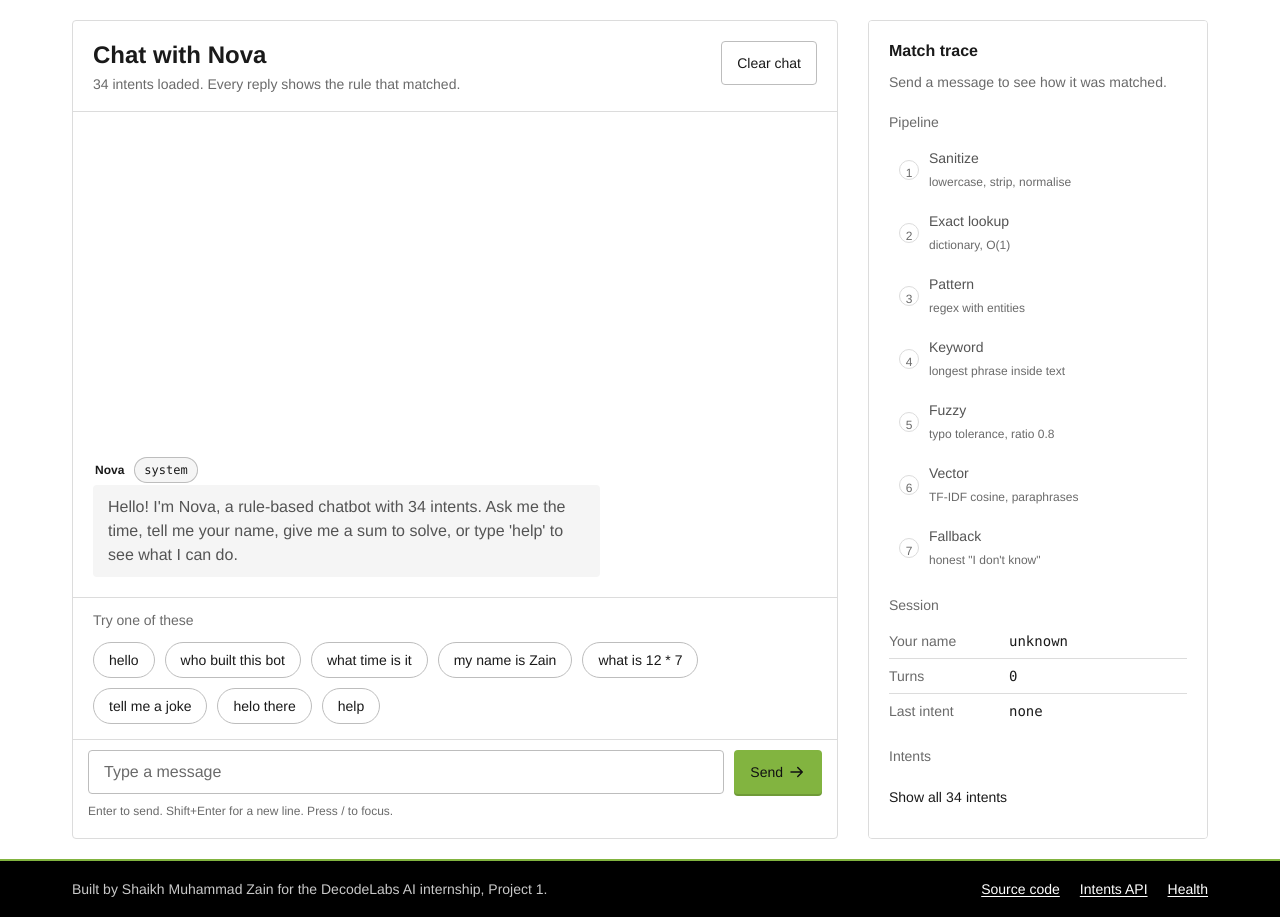
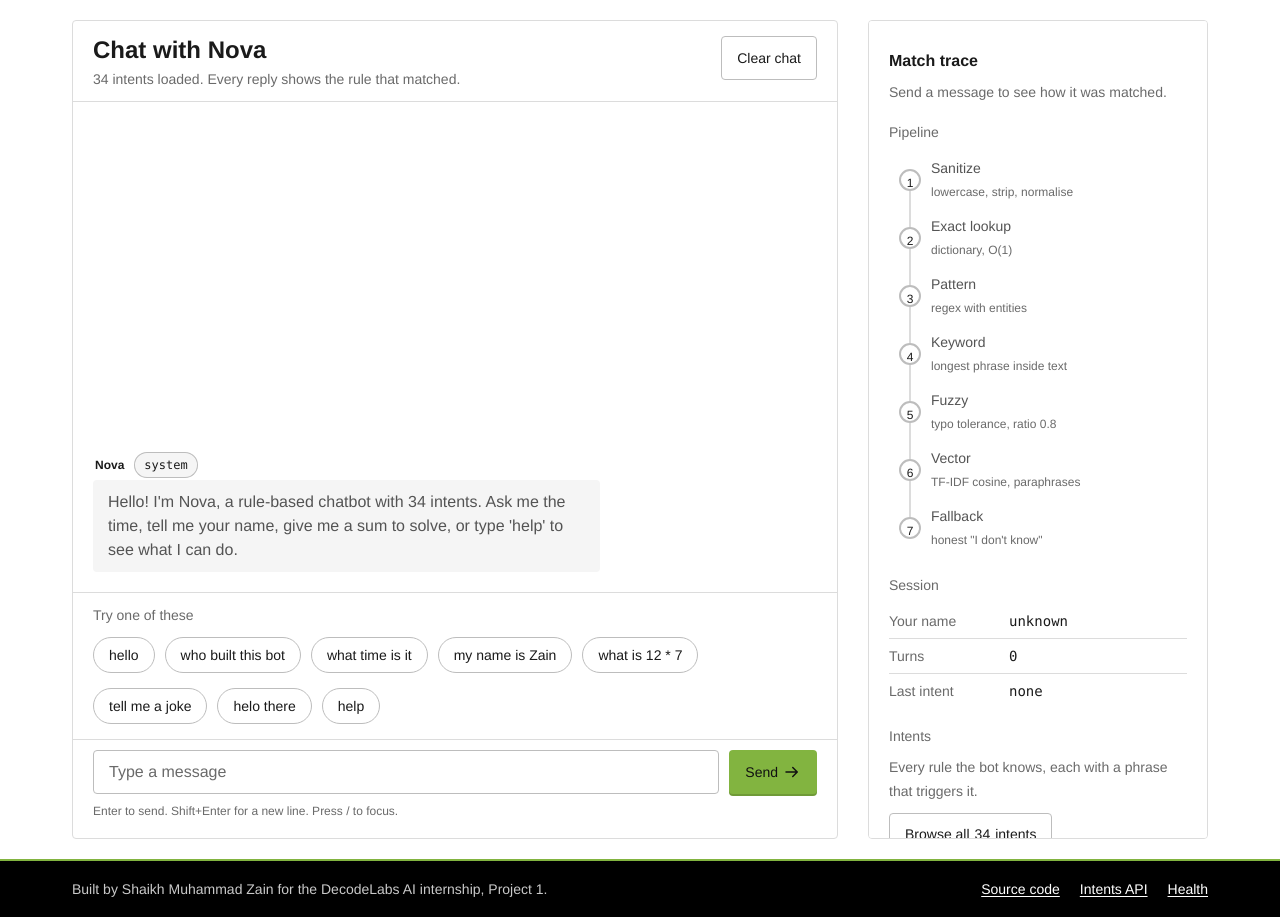
Before and after one commit to ZainDev04/Rule-based-chatbot, a Flask app: page / in a window 1280 px wide. Shown: the part 62-979 px from the top of the page. Run offline with Flask 3, Linux system fonts and the light colour scheme.

Commit message:
Fix the second round of usability audit findings
Move the intent list out of the trace column into a filterable dialog
that shows one phrase per intent, so the column stays short and the
count matches the label. Join the pipeline steps with a thread and give
the step markers a firmer ring. Add room above the trace heading, align
the composer and chat head with the chips, widen the gap between chip
rows, and let the keyboard hint stand on its own below the message box.

```diff
--- a/web/static/script.js
+++ b/web/static/script.js
@@ -53,6 +53,11 @@
     sessionTurns: $("session-turns"),
     sessionLast: $("session-last"),
     intentList: $("intent-list"),
+    intentsOpen: $("intents-open"),
+    intentsDialog: $("intents-dialog"),
+    intentsClose: $("intents-close"),
+    intentFilter: $("intent-filter"),
+    intentsEmpty: $("intents-empty"),
     template: $("message-template")
   };
 
@@ -278,36 +283,73 @@
 
   // ------------------------------------------------------------- intents
 
+  var intents = [];
+
   function loadIntents() {
     fetch("/api/intents").then(function (res) { return res.json(); }).then(function (body) {
+      intents = body.intents;
+      $("intent-count").textContent = body.count;
+      $("intent-count-detail").textContent = body.count;
+      $("intent-count-dialog").textContent = body.count;
+    }).catch(function () {
+      els.intentList.innerHTML = "<li>Could not load the intent list.</li>";
+    });
+  }
+
+  // One row per intent with a single phrase to try. The full example list
+  // lives in /api/intents; showing all of them here was too much to scan.
+  function renderIntents(query) {
+    var shown = 0;
     els.intentList.innerHTML = "";
-      body.intents.forEach(function (item) {
+    intents.forEach(function (item) {
+      var haystack = [item.name, item.description].concat(item.examples).join(" ").toLowerCase();
+      if (query && haystack.indexOf(query) === -1) return;
+      shown += 1;
       var li = document.createElement("li");
+      li.className = "intent-row";
+      var info = document.createElement("span");
+      info.className = "intent-info";
       var name = document.createElement("span");
       name.className = "intent-name";
       name.textContent = item.name + (item.dynamic ? " (dynamic)" : "");
       var desc = document.createElement("span");
       desc.className = "intent-desc";
       desc.textContent = item.description;
-        li.appendChild(name);
-        li.appendChild(desc);
-        item.examples.forEach(function (example) {
+      info.appendChild(name);
+      info.appendChild(desc);
+      li.appendChild(info);
+      var example = item.examples[0];
+      if (example) {
         var btn = document.createElement("button");
         btn.type = "button";
         btn.className = "intent-example";
         btn.textContent = example;
         btn.setAttribute("aria-label", "Send: " + example);
-          btn.addEventListener("click", function () { closeTrace(); sendMessage(example); });
+        btn.addEventListener("click", function () {
+          els.intentsDialog.close();
+          closeTrace();
+          sendMessage(example);
+        });
         li.appendChild(btn);
-        });
+      }
       els.intentList.appendChild(li);
     });
-      $("intent-count").textContent = body.count;
-      $("intent-count-detail").textContent = body.count;
-    }).catch(function () {
-      els.intentList.innerHTML = "<li>Could not load the intent list.</li>";
+    els.intentsEmpty.hidden = shown > 0;
+  }
+
+  els.intentsOpen.addEventListener("click", function () {
+    renderIntents(els.intentFilter.value.trim().toLowerCase());
+    els.intentsDialog.showModal();
+    els.intentFilter.focus();
   });
-  }
+  els.intentsClose.addEventListener("click", function () { els.intentsDialog.close(); });
+  els.intentFilter.addEventListener("input", function () {
+    renderIntents(els.intentFilter.value.trim().toLowerCase());
+  });
+  // A click on the backdrop lands on the dialog element itself, not its children.
+  els.intentsDialog.addEventListener("click", function (event) {
+    if (event.target === els.intentsDialog) els.intentsDialog.close();
+  });
 
   // -------------------------------------------------------------- status
 
--- a/web/static/style.css
+++ b/web/static/style.css
@@ -409,7 +409,7 @@
   align-items: flex-start;
   justify-content: space-between;
   gap: var(--space-2);
-  padding: var(--space-3) var(--space-3) var(--space-2);
+  padding: var(--space-3) var(--space-4) var(--space-2);
   border-bottom: 1px solid var(--color-border);
 }
 .chat-subtitle {
@@ -525,7 +525,7 @@
 }
 .chips {
   display: flex;
-  gap: var(--space-2);
+  gap: var(--space-3) var(--space-2);
   padding: var(--space-2) var(--space-4) var(--space-3);
   overflow-x: auto;
   scroll-padding-inline: var(--space-4);
@@ -553,7 +553,7 @@
 
 /* Composer: input, send button, hint, counter, error */
 .composer {
-  padding: var(--space-2) var(--space-3) calc(var(--space-3) + env(safe-area-inset-bottom));
+  padding: var(--space-2) var(--space-4) calc(var(--space-3) + env(safe-area-inset-bottom));
   border-top: 1px solid var(--color-border);
 }
 .composer-field {
@@ -620,7 +620,7 @@
   z-index: 40;
   max-height: 85dvh;
   overflow-y: auto;
-  padding: var(--space-3) var(--gutter) calc(var(--space-4) + env(safe-area-inset-bottom));
+  padding: var(--space-4) var(--gutter) calc(var(--space-4) + env(safe-area-inset-bottom));
   background: var(--color-surface-raised);
   border-top: 2px solid var(--color-accent);
   border-radius: var(--radius-xs) var(--radius-xs) 0 0;
@@ -693,13 +693,12 @@
   list-style: none;
   margin: 0;
   padding: 0;
-  display: grid;
-  gap: var(--space-1);
   counter-reset: step;
 }
 .pipeline li {
+  position: relative;
   display: grid;
-  grid-template-columns: 20px minmax(0, 1fr);
+  grid-template-columns: 22px minmax(0, 1fr);
   column-gap: var(--space-2);
   align-items: center;
   padding: var(--space-1) var(--space-2);
@@ -708,70 +707,125 @@
   color: var(--color-text-muted);
   counter-increment: step;
 }
+/* The thread: one segment per step, trimmed at the ends of the list. */
+.pipeline li::after {
+  content: "";
+  position: absolute;
+  left: calc(var(--space-2) + 11px);
+  top: 0;
+  bottom: 0;
+  width: 2px;
+  margin-left: -1px;
+  background: var(--color-border);
+}
+.pipeline li:first-child::after { top: 50%; }
+.pipeline li:last-child::after { bottom: 50%; }
 .pipeline li::before {
   content: counter(step);
+  position: relative;
+  z-index: 1;
   display: inline-grid;
   place-items: center;
-  width: 20px;
-  height: 20px;
+  width: 22px;
+  height: 22px;
   border-radius: 50%;
-  border: 1px solid var(--color-border);
-  color: var(--color-text-muted);
+  border: 2px solid var(--color-border-strong);
+  background: var(--color-surface-raised);
+  color: var(--color-text-heading);
   font-size: var(--font-size-xs);
+  font-weight: var(--font-weight-medium);
   font-variant-numeric: tabular-nums;
   grid-row: span 2;
 }
 .pipeline-name { color: var(--color-text-primary); }
 .pipeline-note { font-size: var(--font-size-xs); }
-.pipeline li.is-tried::before { border-color: var(--color-border-strong); color: var(--color-text-heading); }
+.pipeline li.is-tried::before { border-color: var(--color-text-muted); background: var(--color-surface-muted); }
 .pipeline li.is-tried .pipeline-name { color: var(--color-text-heading); }
 .pipeline li.is-hit { background: var(--color-accent-soft); }
 .pipeline li.is-hit::before { background: var(--color-accent); border-color: var(--color-accent); color: var(--color-accent-contrast); font-weight: var(--font-weight-bold); }
 .pipeline li.is-hit .pipeline-name { color: var(--color-accent-text); font-weight: var(--font-weight-medium); }
 .pipeline li.is-hit .pipeline-name::after { content: " matched"; font-weight: var(--font-weight-regular); }
 
-.intents summary {
-  cursor: pointer;
-  min-height: var(--touch-target);
+.trace-note {
+  font-size: var(--font-size-sm);
+  color: var(--color-text-muted);
+  margin-bottom: var(--space-2);
+}
+
+.intents-dialog {
+  width: min(100% - 2 * var(--gutter), 520px);
+  max-height: min(85dvh, 640px);
+  padding: 0;
+  border: 1px solid var(--color-border);
+  border-radius: var(--radius-xs);
+  background: var(--color-surface-raised);
+  color: var(--color-text-primary);
+  box-shadow: var(--shadow-2);
+}
+.intents-dialog[open] { display: flex; flex-direction: column; }
+.intents-dialog::backdrop { background: var(--color-scrim, rgb(0 0 0 / 0.5)); }
+.intents-head {
   display: flex;
   align-items: center;
-  gap: 0.3em;
-  font-size: var(--font-size-sm);
+  justify-content: space-between;
+  gap: var(--space-2);
+  padding: var(--space-3) var(--space-4);
+  border-bottom: 1px solid var(--color-border);
+}
+.intents-tools { padding: var(--space-3) var(--space-4) 0; }
+.intent-filter {
+  width: 100%;
+  min-height: var(--touch-target);
+  padding: 9px var(--space-3);
+  border: 1px solid var(--color-border-strong);
+  border-radius: var(--radius-xs);
+  background: var(--color-surface-base);
   color: var(--color-text-heading);
-  font-weight: var(--font-weight-medium);
+  font-size: var(--font-size-md);
 }
+.intent-filter:focus-visible { outline: 2px solid var(--color-accent); outline-offset: 1px; }
+.intents-hint { margin-top: var(--space-2); font-size: var(--font-size-xs); color: var(--color-text-muted); }
 .intent-list {
   list-style: none;
-  margin: var(--space-2) 0 0;
-  padding: 0;
-  display: grid;
-  gap: var(--space-1);
+  margin: 0;
+  padding: var(--space-1) var(--space-4) var(--space-4);
+  overflow-y: auto;
+  overscroll-behavior: contain;
 }
-.intent-list li {
-  padding: var(--space-1) var(--space-2);
-  border: 1px solid var(--color-border);
-  border-radius: var(--radius-xs);
+.intent-row {
+  display: flex;
+  align-items: center;
+  justify-content: space-between;
+  gap: var(--space-3);
+  padding: var(--space-2) 0;
+  border-bottom: 1px solid var(--color-border);
   font-size: var(--font-size-sm);
 }
-.intent-list .intent-name {
+.intent-row:last-child { border-bottom: 0; }
+.intent-info { min-width: 0; }
+.intent-name {
   font-family: ui-monospace, "SF Mono", Menlo, Consolas, monospace;
   color: var(--color-text-heading);
   font-weight: var(--font-weight-medium);
 }
-.intent-list .intent-desc { display: block; color: var(--color-text-muted); font-size: var(--font-size-xs); }
+.intent-desc { display: block; color: var(--color-text-muted); font-size: var(--font-size-xs); }
 .intent-example {
-  display: inline-block;
-  margin: 4px 4px 0 0;
-  padding: 0 var(--space-2);
-  min-height: 28px;
+  flex: none;
+  max-width: 45%;
+  padding: 0 var(--space-3);
+  min-height: 32px;
   border: 1px solid var(--color-border-strong);
   border-radius: var(--radius-pill);
   background: transparent;
   color: var(--color-text-heading);
   font-size: var(--font-size-xs);
+  overflow: hidden;
+  text-overflow: ellipsis;
+  white-space: nowrap;
   cursor: pointer;
 }
 .intent-example:hover { background: var(--color-accent-soft); border-color: var(--color-accent); }
+.intents-empty { padding: var(--space-3) var(--space-4) var(--space-4); font-size: var(--font-size-sm); color: var(--color-text-muted); }
 
 /* --------------------------------------------------------------------------
    8. Footer
@@ -872,7 +926,7 @@
     transform: none;
     visibility: visible;
     transition: none;
-    padding: var(--space-3);
+    padding: var(--space-4) var(--space-3) var(--space-3);
     border: 1px solid var(--color-border);
     border-radius: var(--radius-xs);
     box-shadow: none;
@@ -889,9 +943,8 @@
 @media (min-width: 1024px) {
   :root { --gutter: 32px; }
   .layout { grid-template-columns: minmax(0, 1fr) 340px; gap: var(--space-5); }
-  .chat-head { padding: var(--space-4) var(--space-4) var(--space-3); }
   .msg { max-width: 70%; }
-  .trace { padding: var(--space-4); }
+  .trace { padding: var(--space-5) var(--space-4) var(--space-4); }
 }
 
 /* Very short viewports (landscape phones): keep the composer reachable. */
--- a/web/templates/index.html
+++ b/web/templates/index.html
@@ -100,7 +100,7 @@
     <form class="composer" id="composer" novalidate>
       <label for="message" class="sr-only">Message</label>
       <div class="composer-field">
-        <textarea id="message" name="message" rows="1" maxlength="{{ max_length }}" placeholder="Type a message" autocomplete="off" autocapitalize="off" spellcheck="false" aria-describedby="composer-hint" required></textarea>
+        <textarea id="message" name="message" rows="1" maxlength="{{ max_length }}" placeholder="Type a message" autocomplete="off" autocapitalize="off" spellcheck="false" required></textarea>
         <button type="submit" class="btn btn-primary btn-send" id="send" aria-label="Send message">
           <span class="btn-label">Send</span>
           <svg class="icon" viewBox="0 0 24 24" aria-hidden="true" focusable="false"><path d="M4 12h14M13 6l6 6-6 6" stroke="currentColor" stroke-width="2" stroke-linecap="round" stroke-linejoin="round" fill="none"/></svg>
@@ -162,13 +162,27 @@
     </dl>
 
     <h3 class="trace-subheading">Intents</h3>
-    <details class="intents">
-      <summary>Show all <span id="intent-count-detail">{{ intent_count }}</span> intents</summary>
-      <ul class="intent-list" id="intent-list" aria-label="Loaded intents"></ul>
-    </details>
+    <p class="trace-note">Every rule the bot knows, each with a phrase that triggers it.</p>
+    <button type="button" class="btn btn-secondary" id="intents-open">Browse all <span id="intent-count-detail">{{ intent_count }}</span> intents</button>
   </aside>
 
 </main>
+
+<dialog class="intents-dialog" id="intents-dialog" aria-labelledby="intents-heading">
+  <div class="intents-head">
+    <h2 id="intents-heading">All <span id="intent-count-dialog">{{ intent_count }}</span> intents</h2>
+    <button type="button" class="btn btn-secondary btn-icon" id="intents-close" aria-label="Close intent list">
+      <svg class="icon" viewBox="0 0 24 24" aria-hidden="true" focusable="false"><path d="M6 6l12 12M18 6 6 18" stroke="currentColor" stroke-width="2" stroke-linecap="round"/></svg>
+    </button>
+  </div>
+  <div class="intents-tools">
+    <label for="intent-filter" class="sr-only">Filter intents</label>
+    <input type="search" id="intent-filter" class="intent-filter" placeholder="Filter by name or phrase" autocomplete="off" spellcheck="false">
+    <p class="intents-hint">Pick a phrase to send it.</p>
+  </div>
+  <ul class="intent-list" id="intent-list" aria-label="Loaded intents"></ul>
+  <p class="intents-empty" id="intents-empty" hidden>No intent matches that.</p>
+</dialog>
 
 <div class="scrim" id="scrim" hidden></div>
 
```
Also changed, not shown: docs/DESIGN_SYSTEM.md (+5 -3 lines). Lines whose indentation alone changed are shown as unchanged.
